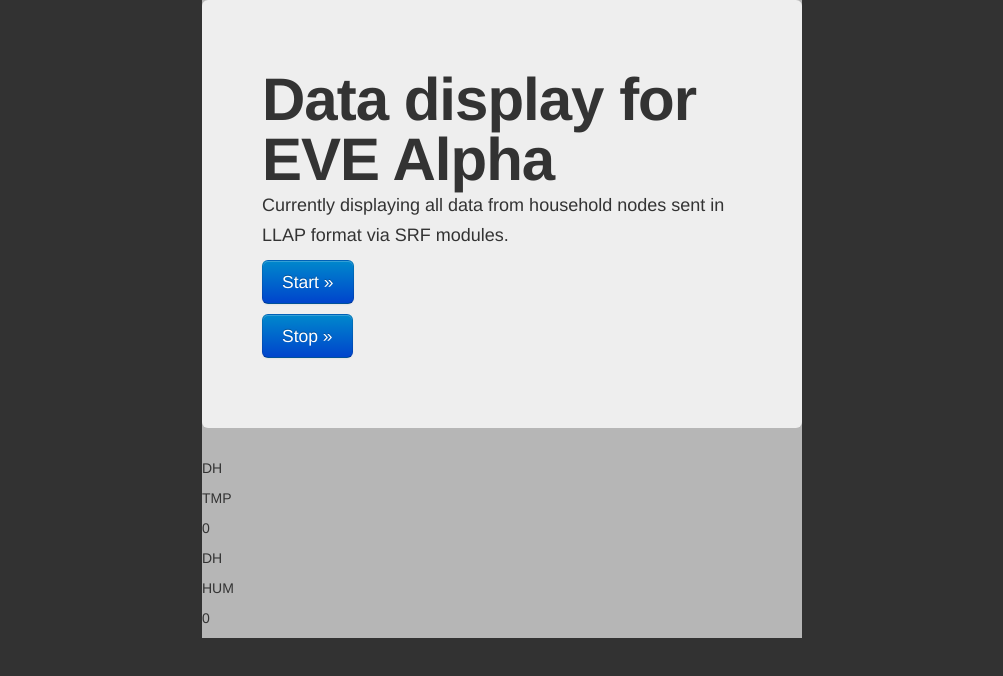
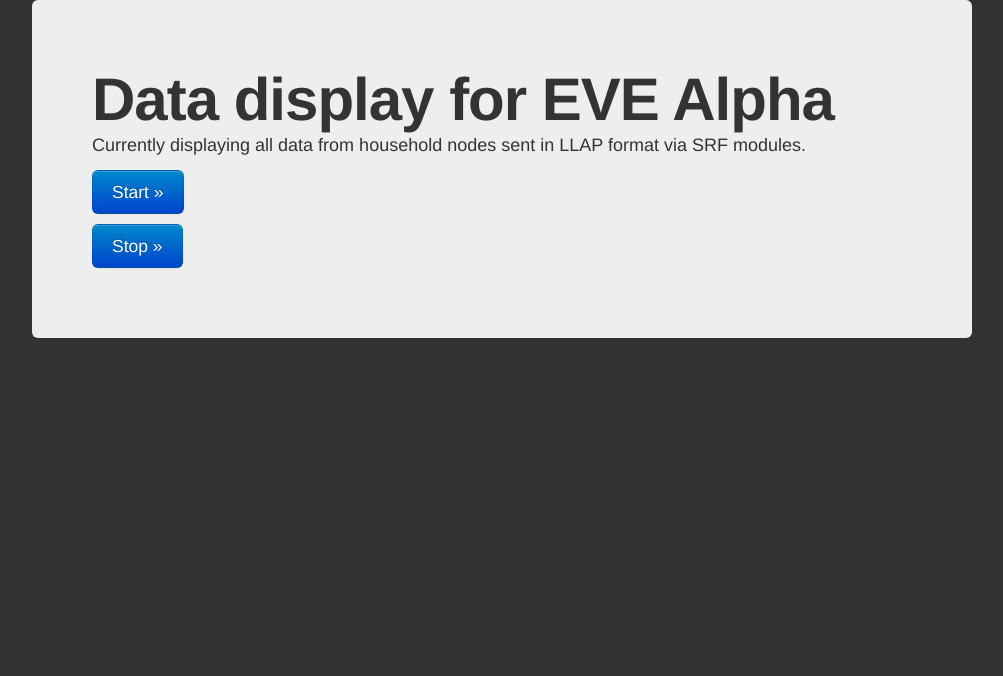
Before and after one commit to rosterloh/EVE-node, a website: page static/index.html in a window 1280 px wide. Shown: the whole page, without its empty margins (138-1141 px from the left). Drawn offline with Linux system fonts and the light colour scheme.

Commit message:
Modified index.html

```diff
--- a/static/index.html
+++ b/static/index.html
@@ -11,7 +11,8 @@
 </head>
 <body ng-controller="LlapCtrl" id="body" style="background-color:rgb(50, 50, 50)">
 
-    <div class="container" style="max-width: 600px; background-color:#B6B6B6" >
+    <!-- <div class="container" style="max-width: 600px; background-color:#B6B6B6" > -->
+    <div class="container">
 
         <div class="hero-unit">
             <h1>Data display for EVE Alpha</h1>
```
